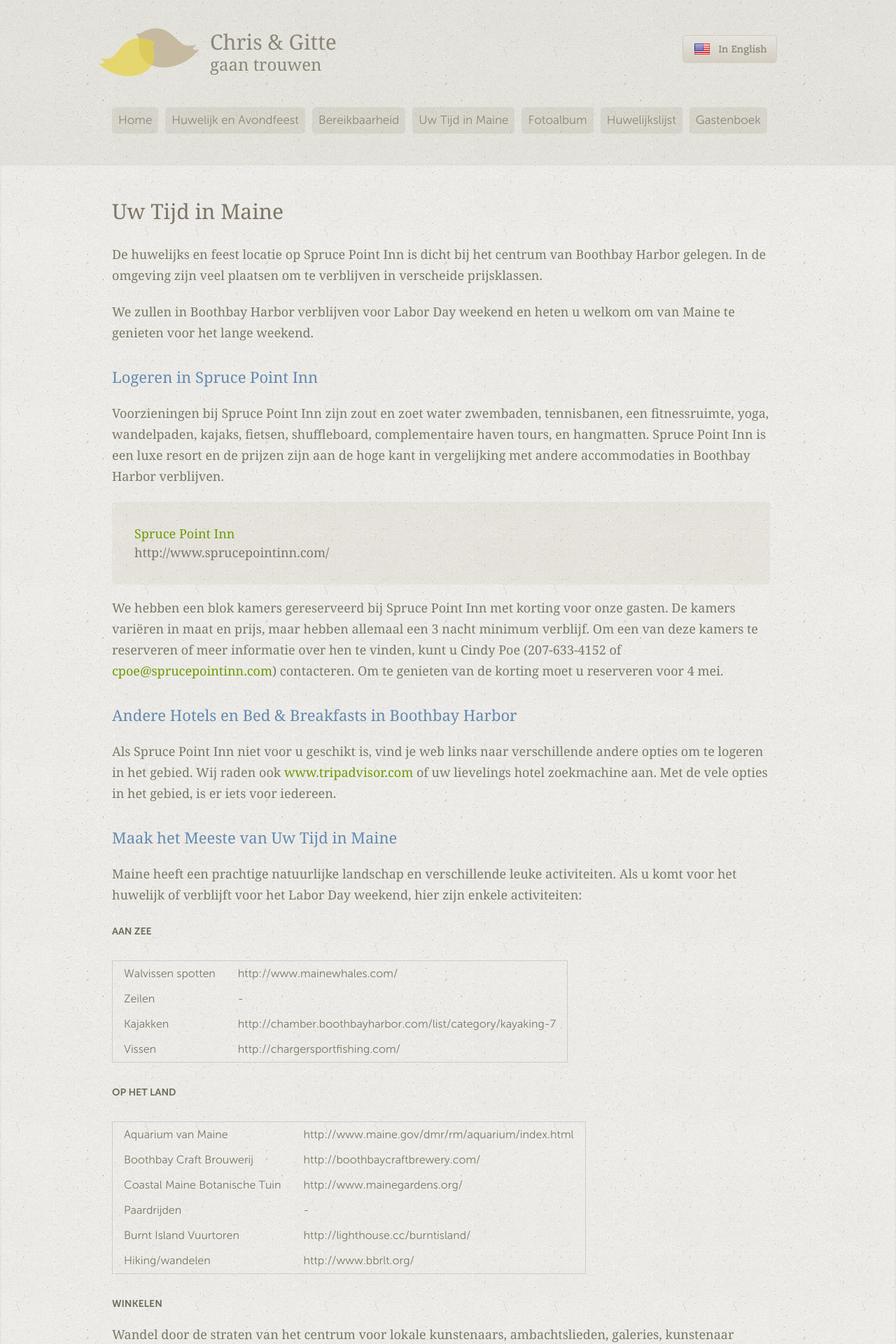
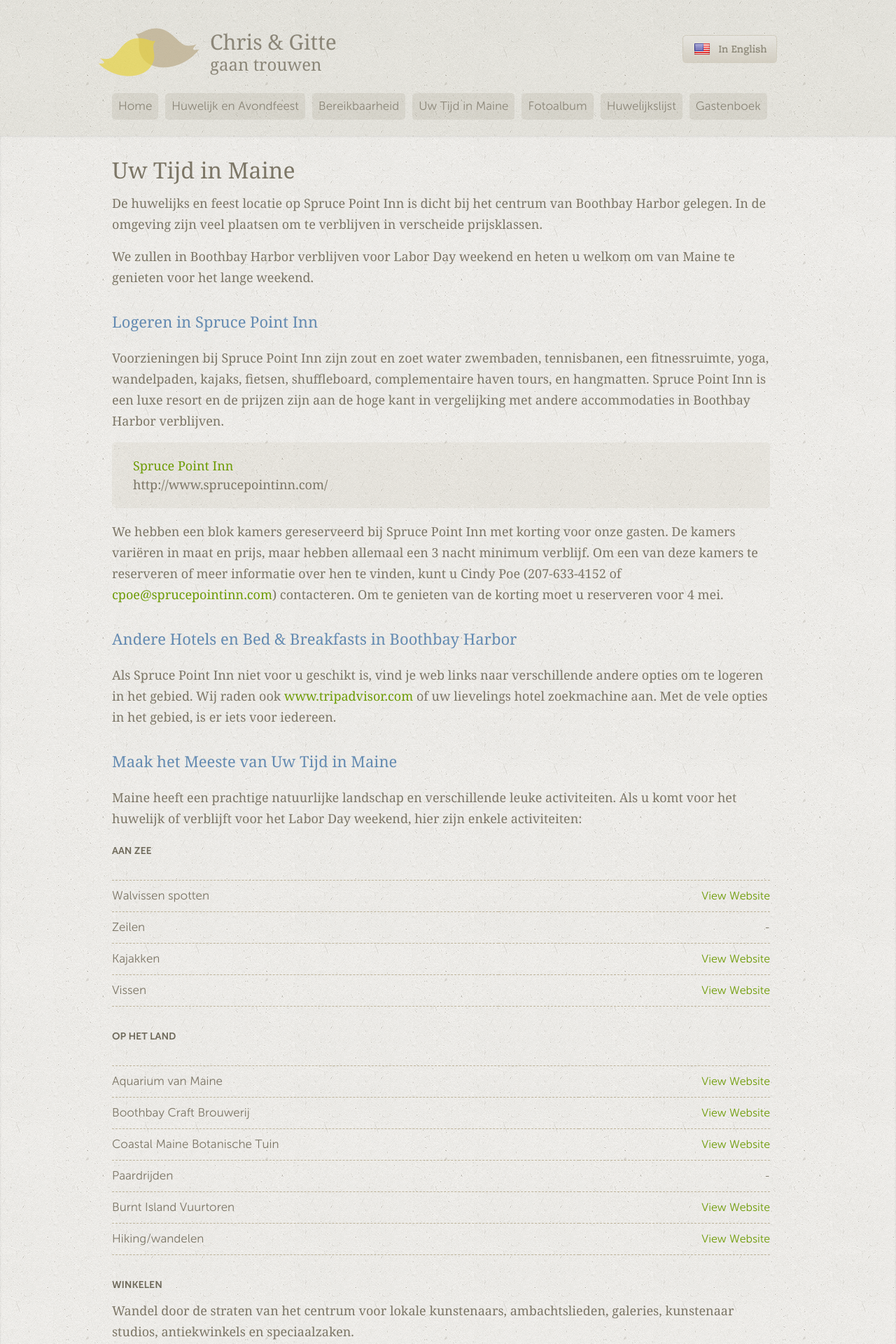
Before and after one commit to chrislaskey/chrisandgitte.com, a Flask app: template templates/site/your-time-in-maine.html in a window 1280 px wide. Shown: the top 1920 px of the page at 70% size. Run offline with Flask 2, Linux system fonts and the light colour scheme; the template is opened without the code that fills it, so the values that code supplies are empty; style sheets or scripts are compiled from the project's sources; some libraries are stand-ins or nearby versions; some web fonts are replaced.

Commit message:
Updated content. Google map inserted. Translations in.

```diff
--- a/static/css/main.less
+++ b/static/css/main.less
@@ -257,7 +257,7 @@ html{
 
 body{
 	background:#f5f4f1 url('../images/structure/bg.png') 0px 0px repeat;
-	color:#000;
+	color:@content-color;
 	font:normal 18px/30px @font-serif-enhanced-light;
 	height:100%;
 	margin:0px;
@@ -265,14 +265,14 @@ body{
 	width:100%;
 }
 
-::-webkit-scrollbar {
-	background:#ccc;
-	width: 10px;
-}
+// ::-webkit-scrollbar {
+// 	background:#ccc;
+// 	width: 10px;
+// }
 
-::-webkit-scrollbar-thumb {
-	background: #fff;
-}
+// ::-webkit-scrollbar-thumb {
+// 	background: #fff;
+// }
 
 ::selection {
 	background:lighten(@anchor-color, 8%);
@@ -322,12 +322,12 @@ em{
 h1, h2, h3, h4, h5{
 	color:@heading-color;
 	font-family:@font-serif-enhanced;
-	margin:1em 0px 1em 0px;
+	margin:1em 0px 0.5em 0px;
 	text-rendering:optimizeLegibility;
 }
 
 h1{
-	font:normal 30px/32px @font-serif-enhanced-light;
+	font:normal 32px/32px @font-serif-enhanced-light;
 	margin-top:0.4em;
 }
 
@@ -357,7 +357,7 @@ img{
 p{
 	color:@content-color;
 	font:normal 18px/30px @font-serif-enhanced-light;
-	margin:0px 0px 22px 0px;
+	margin:0px 0px 16px 0px;
 }
 
 ul{
@@ -373,7 +373,7 @@ blockquote{
 
 	background:rgba(96, 75, 23, 0.05);
 	display:block;
-	padding:32px;
+	padding:20px 30px;
 	.border-radius(5px);
 }
 
@@ -414,7 +414,7 @@ blockquote{
 }
 
 	.nav_container{
-		margin:40px auto 40px auto;
+		margin:20px auto 20px auto;
 	}
 
 .wrapper_banner{
@@ -425,7 +425,7 @@ blockquote{
 		color:@content-color;
 		font:normal 24px/36px @font-serif-enhanced-light;
 		height:auto !important;
-		margin:60px auto !important;
+		margin:50px auto !important;
 	}
 
 	.banner img{
@@ -445,7 +445,7 @@ blockquote{
 }
 
 	.main{
-		margin:40px auto 30px auto;
+		margin:20px auto 20px auto;
 	}
 
 		.content{
@@ -454,11 +454,13 @@ blockquote{
 
 .wrapper_date_banner{
 	background:url('../images/structure/bg-map.jpg') top right repeat;
+	border-bottom:1px solid #d5d3c6;
 }
 
 	.date_banner{
 		height:auto !important;
 		margin:100px auto 100px auto !important;
+		margin:80px auto 80px auto !important;
 		text-align:center;
 	}
 
@@ -560,10 +562,6 @@ ul.nav{
 
 /* Content
 ============================================================================= */
-div.content h1{
-
-}
-
 div.content img{
 	max-width:100%;
 }
@@ -605,6 +603,44 @@ table{
 			padding:8px 16px;
 			vertical-align:top;
 		}
+
+table.data{
+	border:none;
+	border-top:1px dashed #bdb399;
+	width:100%;
+}
+
+	table.data td{
+		font:17px/20px @font-sans-serif-enhanced-light;
+	}
+
+	table.data td{
+		padding:12px 0px;
+		border-bottom:1px dashed #bdb399;
+	}
+
+	table.data tr:hover td{
+		background:#e6e0cf;
+	}
+
+	table.data td:last-child{
+		text-align:right;
+		font:16px/20px @font-sans-serif-enhanced-light;
+	}
+
+.google_map{
+	border:5px solid #dcd7cc;
+	font:normal 15px/20px @font-serif;
+	height:400px;
+	margin:26px 0px 30px 0px;
+	width:99%;
+}
+
+	.google_map img{
+		//max-width:100%; on all .content img{} causes the gmap nav to display
+		//incorrectly.
+		max-width:none !important;
+	}
 
 /* Date banner content
 ============================================================================= */
--- a/templates/site/photo-album.html
+++ b/templates/site/photo-album.html
@@ -14,8 +14,8 @@
 
 % block content
 	% if language == 'en'
-
+		Coming soon!
 	% else
-
+		We zullen binnenkort fotos hier plaatsen.
 	% endif
 % endblock
--- a/templates/site/your-time-in-maine.html
+++ b/templates/site/your-time-in-maine.html
@@ -33,58 +33,58 @@
 
 		<h3>Hotels</h3>
 
-		<table cellpadding="0" cellspacing="0">
+		<table class="data" cellpadding="0" cellspacing="0">
 			<tbody>
 				<tr>
-					<td>Brown’s Warf Inn</td>
-					<td>http://www.brownswharfinn.com/</td>
+					<td>Brown's Warf Inn</td>
+					<td><a class="external" href="http://www.brownswharfinn.com/">View Website</a></td>
 				</tr>
 				<tr>
-					<td>Cap’n Fish’s Waterfront Inn</td>
-					<td>http://www.boothbaywaterfront.com/</td>
+					<td>Cap'n Fish's Waterfront Inn</td>
+					<td><a class="external" href="http://www.boothbaywaterfront.com/">View Website</a></td>
 				</tr>
 				<tr>
-					<td>Fisherman’s Warf Inn</td>
-					<td>http://www.fishermanswharfinn.com/</td>
+					<td>Fisherman's Warf Inn</td>
+					<td><a class="external" href="http://www.fishermanswharfinn.com/">View Website</a></td>
 				</tr>
 				<tr>
 					<td>Tugboat Inn</td>
-					<td>http://www.tugboatinn.com/</td>
+					<td><a class="external" href="http://www.tugboatinn.com/">View Website</a></td>
 				</tr>
 				<tr>
 					<td>Boothbay Harbor Inn</td>
-					<td>http://www.boothbayharborinn.com/</td>
+					<td><a class="external" href="http://www.boothbayharborinn.com/">View Website</a></td>
 				</tr>
 				<tr>
 					<td>Rocktide Inn</td>
-					<td>http://www.rocktideinn.com/</td>
+					<td><a class="external" href="http://www.rocktideinn.com/">View Website</a></td>
 				</tr>
 			</tbody>
 		</table>
 
 		<h3>Bed and Breakfasts</h3>
 
-		<table cellpadding="0" cellspacing="0">
+		<table class="data" cellpadding="0" cellspacing="0">
 			<tbody>
 				<tr>
 					<td>Bayberry House</td>
-					<td>http://www.bayberryhousemaine.com/</td>
+					<td><a class="external" href="http://www.bayberryhousemaine.com/">View Website</a></td>
 				</tr>
 				<tr>
 					<td>Atlantic Ark Inn</td>
-					<td>http://www.atlanticarkinn.com/</td>
+					<td><a class="external" href="http://www.atlanticarkinn.com/">View Website</a></td>
 				</tr>
 				<tr>
 					<td>Pond House</td>
-					<td>http://pondhousemaine.com/</td>
+					<td><a class="external" href="http://pondhousemaine.com/">View Website</a></td>
 				</tr>
 				<tr>
 					<td>Topside Inn</td>
-					<td>http://www.topsideinn.com/</td>
+					<td><a class="external" href="http://www.topsideinn.com/">View Website</a></td>
 				</tr>
 				<tr>
 					<td>Greenleaf Inn</td>
-					<td>http://www.greenleafinn.com/</td>
+					<td><a class="external" href="http://www.greenleafinn.com/">View Website</a></td>
 				</tr>
 			</tbody>
 		</table>
@@ -95,11 +95,11 @@
 
 		<h3>On the Ocean</h3>
 
-		<table cellpadding="0" cellspacing="0">
+		<table class="data" cellpadding="0" cellspacing="0">
 			<tbody>
 				<tr>
 					<td>Whale watching</td>
-					<td>http://www.mainewhales.com/</td>
+					<td><a class="external" href="http://www.mainewhales.com/">View Website</a></td>
 				</tr>
 				<tr>
 					<td>Sailing</td>
@@ -107,30 +107,30 @@
 				</tr>
 				<tr>
 					<td>Kayaking</td>
-					<td>http://chamber.boothbayharbor.com/list/category/kayaking-7</td>
+					<td><a class="external" href="http://chamber.boothbayharbor.com/list/category/kayaking-7">View Website</a></td>
 				</tr>
 				<tr>
 					<td>Fishing</td>
-					<td>http://chargersportfishing.com/</td>
+					<td><a class="external" href="http://chargersportfishing.com/">View Website</a></td>
 				</tr>
 			</tbody>
 		</table>
 
 		<h3>On Land</h3>
 
-		<table cellpadding="0" cellspacing="0">
+		<table class="data" cellpadding="0" cellspacing="0">
 			<tbody>
 				<tr>
 					<td>Maine State Aquarium</td>
-					<td>http://www.maine.gov/dmr/rm/aquarium/index.html</td>
+					<td><a class="external" href="http://www.maine.gov/dmr/rm/aquarium/index.html">View Website</a></td>
 				</tr>
 				<tr>
 					<td>Boothbay Craft Brewery</td>
-					<td>http://boothbaycraftbrewery.com/</td>
+					<td><a class="external" href="http://boothbaycraftbrewery.com/">View Website</a></td>
 				</tr>
 				<tr>
 					<td>Coastal Maine Botanic Garden</td>
-					<td>http://www.mainegardens.org/</td>
+					<td><a class="external" href="http://www.mainegardens.org/">View Website</a></td>
 				</tr>
 				<tr>
 					<td>Horseback riding</td>
@@ -138,11 +138,11 @@
 				</tr>
 				<tr>
 					<td>Burnt Island Light Station</td>
-					<td>http://lighthouse.cc/burntisland/</td>
+					<td><a class="external" href="http://lighthouse.cc/burntisland/">View Website</a></td>
 				</tr>
 				<tr>
 					<td>Hiking</td>
-					<td>http://www.bbrlt.org/</td>
+					<td><a class="external" href="http://www.bbrlt.org/">View Website</a></td>
 				</tr>
 			</tbody>
 		</table>
@@ -155,15 +155,15 @@
 
 		<h3>General Information</h3>
 
-		<table cellpadding="0" cellspacing="0">
+		<table class="data" cellpadding="0" cellspacing="0">
 			<tbody>
 				<tr>
 					<td>Boothbay Harbor Chamber of Commerce</td>
-					<td>http://www.boothbayharbor.com/</td>
+					<td><a class="external" href="http://www.boothbayharbor.com/">View Website</a></td>
 				</tr>
 				<tr>
 					<td>TripAdvisor</td>
-					<td>http://www.tripadvisor.com/Travel-g40525-s406/Boothbay-Harbor:Maine:Sports.And.Activities.html</td>
+					<td><a class="external" href="http://www.tripadvisor.com/Travel-g40525-s406/Boothbay-Harbor:Maine:Sports.And.Activities.html">View Website</a></td>
 				</tr>
 			</tbody>
 		</table>
@@ -192,11 +192,11 @@
 
 		<h3>Aan Zee</h3>
 
-		<table cellpadding="0" cellspacing="0">
+		<table class="data" cellpadding="0" cellspacing="0">
 			<tbody>
 				<tr>
 					<td>Walvissen spotten</td>
-					<td>http://www.mainewhales.com/</td>
+					<td><a class="external" href="http://www.mainewhales.com/">View Website</a></td>
 				</tr>
 				<tr>
 					<td>Zeilen</td>
@@ -204,30 +204,30 @@
 				</tr>
 				<tr>
 					<td>Kajakken</td>
-					<td>http://chamber.boothbayharbor.com/list/category/kayaking-7</td>
+					<td><a class="external" href="http://chamber.boothbayharbor.com/list/category/kayaking-7">View Website</a></td>
 				</tr>
 				<tr>
 					<td>Vissen</td>
-					<td>http://chargersportfishing.com/</td>
+					<td><a class="external" href="http://chargersportfishing.com/">View Website</a></td>
 				</tr>
 			</tbody>
 		</table>
 
 		<h3>Op Het Land</h3>
 
-		<table cellpadding="0" cellspacing="0">
+		<table class="data" cellpadding="0" cellspacing="0">
 			<tbody>
 				<tr>
 					<td>Aquarium van Maine</td>
-					<td>http://www.maine.gov/dmr/rm/aquarium/index.html</td>
+					<td><a class="external" href="http://www.maine.gov/dmr/rm/aquarium/index.html">View Website</a></td>
 				</tr>
 				<tr>
 					<td>Boothbay Craft Brouwerij</td>
-					<td>http://boothbaycraftbrewery.com/</td>
+					<td><a class="external" href="http://boothbaycraftbrewery.com/">View Website</a></td>
 				</tr>
 				<tr>
 					<td>Coastal Maine Botanische Tuin</td>
-					<td>http://www.mainegardens.org/</td>
+					<td><a class="external" href="http://www.mainegardens.org/">View Website</a></td>
 				</tr>
 				<tr>
 					<td>Paardrijden</td>
@@ -235,11 +235,11 @@
 				</tr>
 				<tr>
 					<td>Burnt Island Vuurtoren</td>
-					<td>http://lighthouse.cc/burntisland/</td>
+					<td><a class="external" href="http://lighthouse.cc/burntisland/">View Website</a></td>
 				</tr>
 				<tr>
 					<td>Hiking/wandelen</td>
-					<td>http://www.bbrlt.org/</td>
+					<td><a class="external" href="http://www.bbrlt.org/">View Website</a></td>
 				</tr>
 			</tbody>
 		</table>
@@ -252,15 +252,15 @@
 
 		<h3>Algemene Informatie Over Boothbay Harbor</h3>
 
-		<table cellpadding="0" cellspacing="0">
+		<table class="data" cellpadding="0" cellspacing="0">
 			<tbody>
 				<tr>
 					<td>Boothbay Harbor Chamber of Commerce</td>
-					<td>http://www.boothbayharbor.com/</td>
+					<td><a class="external" href="http://www.boothbayharbor.com/">View Website</a></td>
 				</tr>
 				<tr>
 					<td>TripAdvisor</td>
-					<td>http://www.tripadvisor.com/Travel-g40525-s406/Boothbay-Harbor:Maine:Sports.And.Activities.html</td>
+					<td><a class="external" href="http://www.tripadvisor.com/Travel-g40525-s406/Boothbay-Harbor:Maine:Sports.And.Activities.html">View Website</a></td>
 				</tr>
 			</tbody>
 		</table>
```
Also changed, not shown: templates/site/getting-here.html (+39 -1 lines), static/js/library.js.
